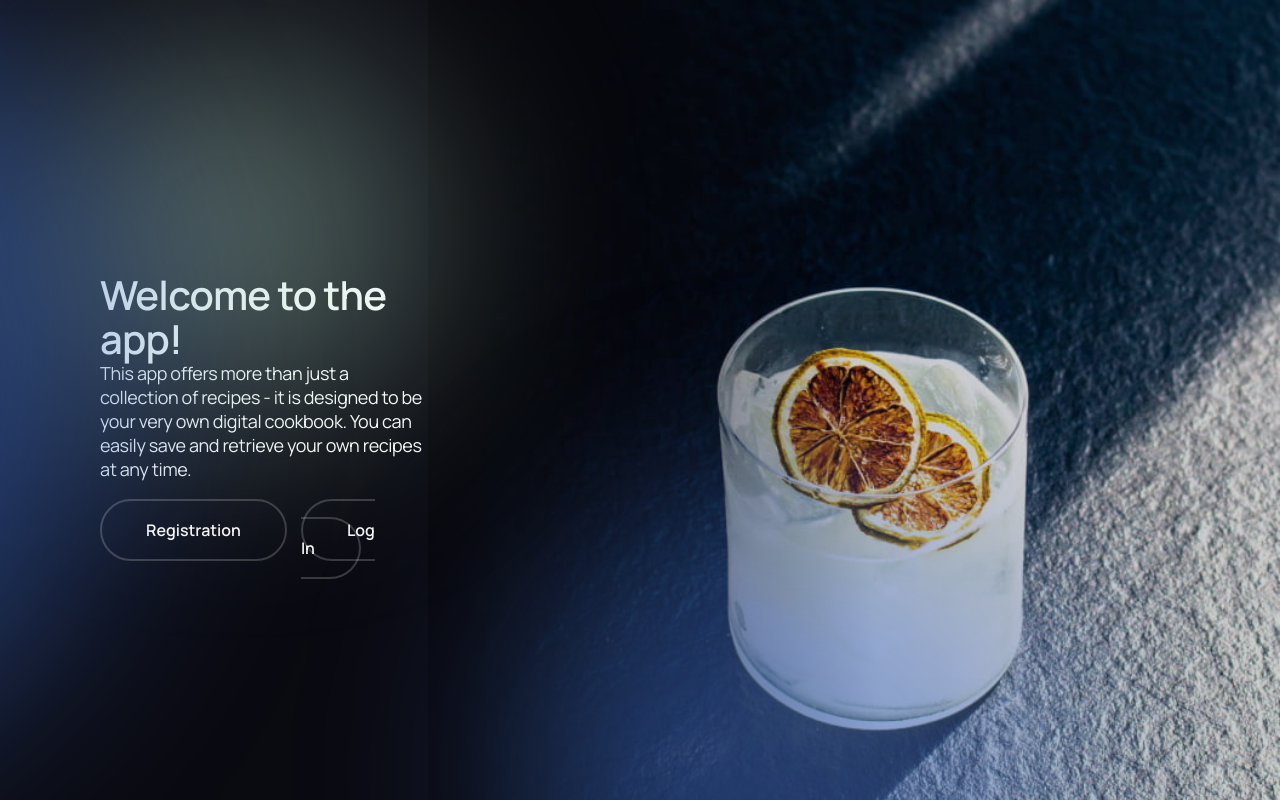
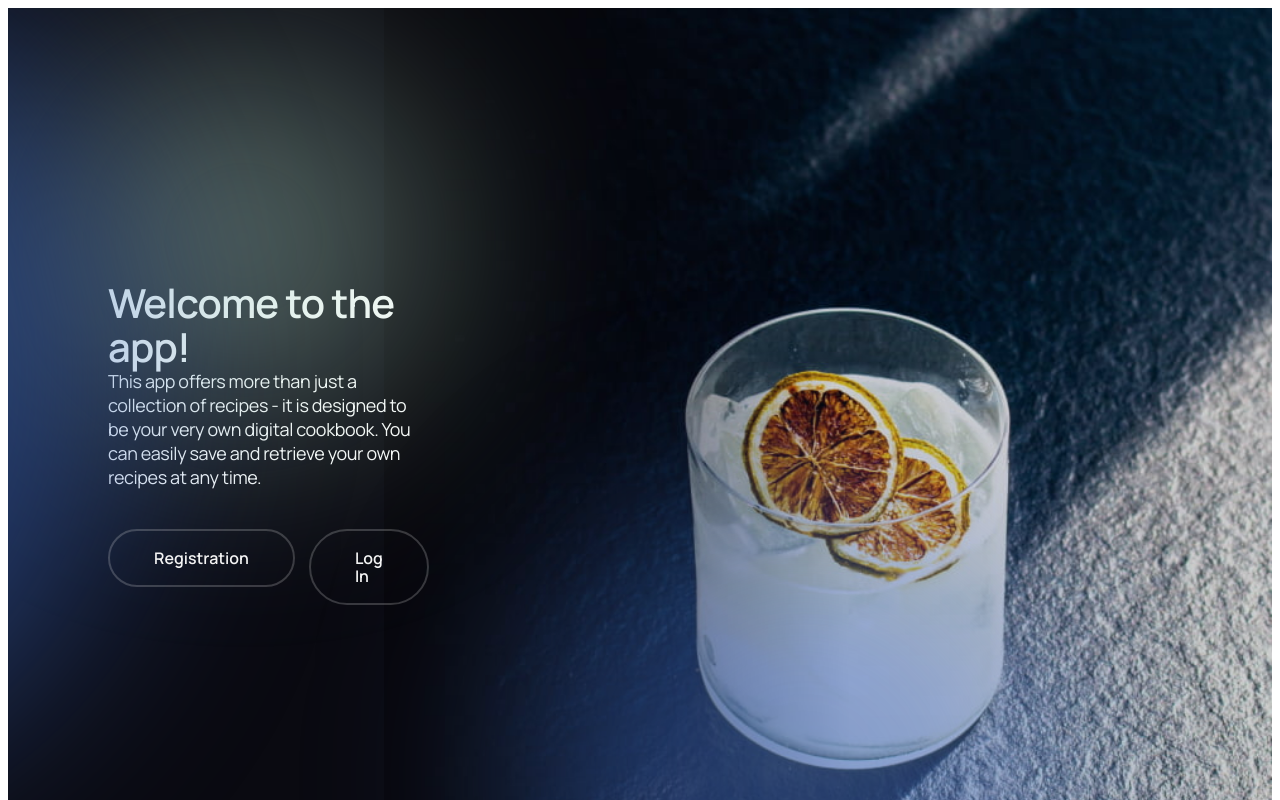
Before and after one commit to Djoult/project-Dream4IT, a React (Vite) app: page /project-Dream4IT/welcome in a window 1280 px wide. Shown: the top 800 px of the page. Built offline with nearby package versions, Linux system fonts and the light colour scheme.

Commit message:
GlobalStyles changed
видалені зайві теги, додано скидання text decoration теу "а"

Якщо комусь треба додати якісь теги, або скинути стилі, вносьте зміни в цей файл.

```diff
--- a/src/styles/GlobalStyles.js
+++ b/src/styles/GlobalStyles.js
@@ -26,13 +26,19 @@ export const GlobalStyles = css`
     --main-font-family: "Manrope", sans-serif;
   }
 
-  html,
-  body,
+  html {
+    scroll-behavior: smooth;
+  }
+
+  body {
+    color: var(--primary-black-text-color);
+    font-family: var(--main-font-family);
+  }
+
   div,
+  section,
   span,
-  applet,
   object,
-  iframe,
   h1,
   h2,
   h3,
@@ -40,73 +46,8 @@ export const GlobalStyles = css`
   h5,
   h6,
   p,
-  blockquote,
-  pre,
-  a,
-  abbr,
-  acronym,
-  address,
-  big,
-  cite,
-  code,
-  del,
-  dfn,
-  em,
-  img,
-  ins,
-  kbd,
-  q,
-  s,
-  samp,
-  small,
-  strike,
-  strong,
-  sub,
-  sup,
-  tt,
-  var,
-  b,
-  u,
-  i,
-  center,
-  dl,
-  dt,
-  dd,
-  ol,
-  ul,
-  li,
   fieldset,
-  form,
-  label,
-  legend,
-  table,
-  caption,
-  tbody,
-  tfoot,
-  thead,
-  tr,
-  th,
-  td,
-  article,
-  aside,
-  canvas,
-  details,
-  embed,
-  figure,
-  figcaption,
-  footer,
-  header,
-  hgroup,
-  menu,
-  nav,
-  output,
-  ruby,
-  section,
-  summary,
-  time,
-  mark,
-  audio,
-  video {
+  form {
     margin: 0;
     padding: 0;
     border: 0;
@@ -115,43 +56,30 @@ export const GlobalStyles = css`
     vertical-align: baseline;
   }
 
-  article,
-  aside,
-  details,
-  figcaption,
-  figure,
-  footer,
-  header,
-  hgroup,
-  menu,
   nav,
-  section {
+  a {
     display: block;
-  }
-
-  body {
-    font-family: var(--main-font-family);
-    line-height: 1;
+    margin: 0;
+    padding: 0;
+    border: 0;
+    font-size: 100%;
+    font: inherit;
+    vertical-align: baseline;
+    text-decoration: none;
   }
 
   ol,
-  ul {
+  ul,
+  li {
     list-style: none;
-  }
-  a {
-    text-decoration: none;
-  }
-  blockquote,
-  q {
-    quotes: none;
+    margin: 0;
+    padding: 0;
   }
 
-  blockquote:before,
-  blockquote:after,
-  q:before,
-  q:after {
-    content: "";
-    content: none;
+  img {
+    display: block;
+    max-width: 100%;
+    height: auto;
   }
 
   table {
```
Also changed, not shown: 1 other file (tests, documents, lock files or other folders).
